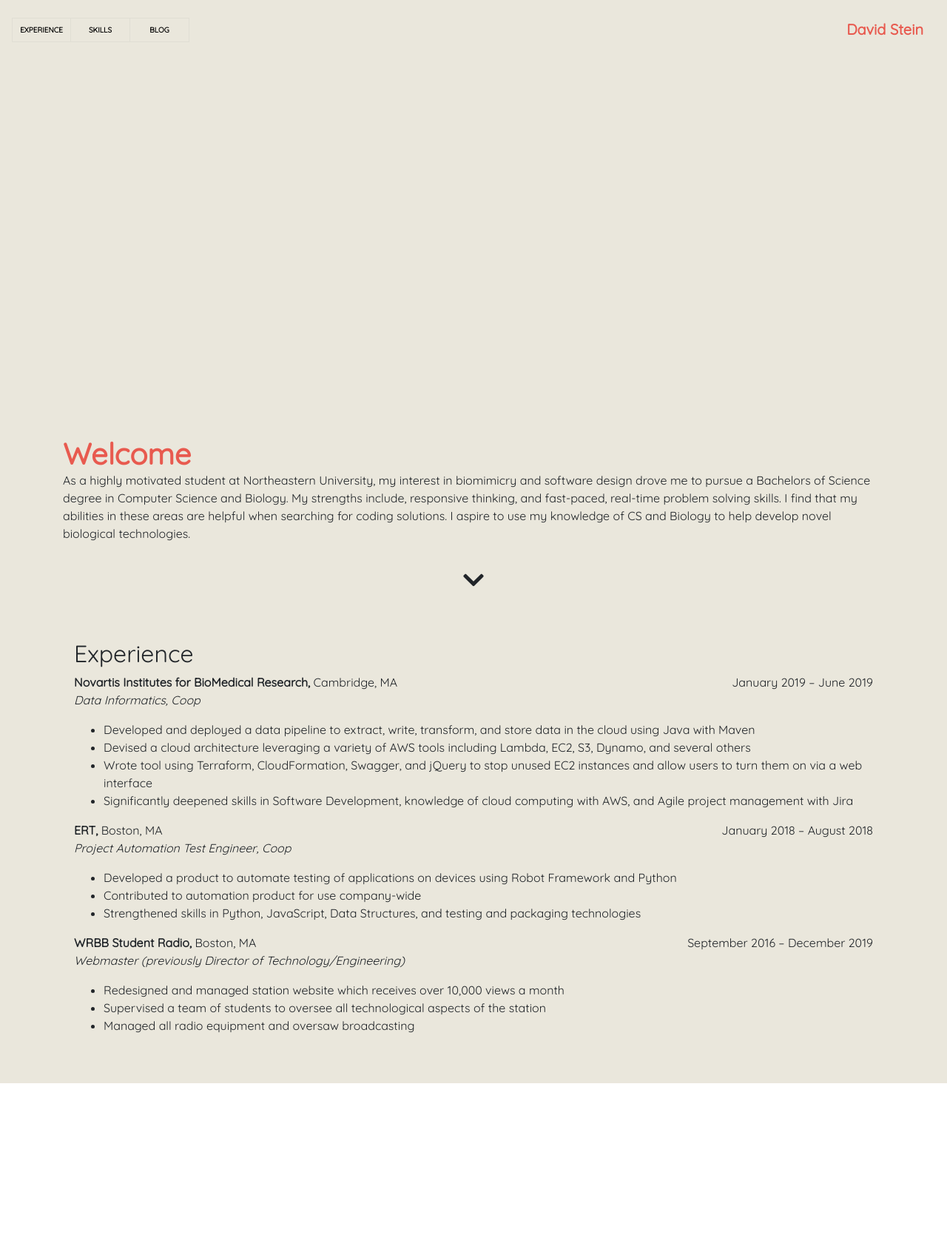
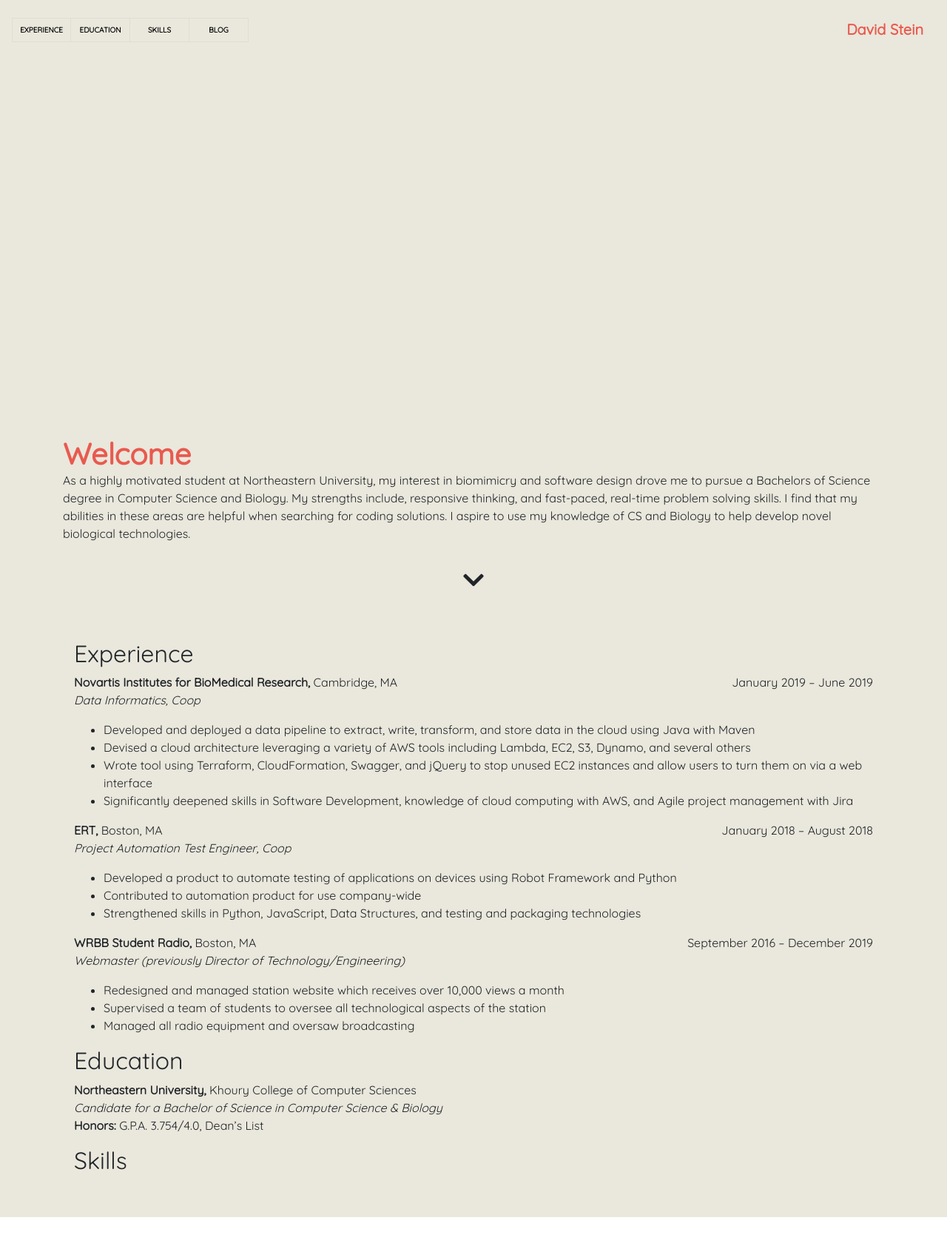
Before and after one commit to davidfstein/davidfstein.github.io, a React app: page / in a window 1280 px wide. Shown: the top 1684 px of the page at 74% size. Before the commit the page ends 1524 px from the top, so only its background shows below. Built offline with nearby package versions, Linux system fonts and the light colour scheme.

Commit message:
added analytics

```diff
--- a/package.json
+++ b/package.json
@@ -54,6 +54,7 @@
     "react-app-polyfill": "^1.0.1",
     "react-dev-utils": "^9.0.1",
     "react-dom": "^16.8.6",
+    "react-ga": "^2.6.0",
     "react-router-dom": "^5.0.1",
     "reactstrap": "^8.0.0",
     "resolve": "1.10.0",
--- a/src/App.js
+++ b/src/App.js
@@ -1,4 +1,5 @@
 import React from 'react';
+import ReactGA from 'react-ga';
 import Header from './components/header/header';
 import About from './components/about/about';
 import ContentButton from './components/contentButton/contentButton';
@@ -7,6 +8,10 @@ import Footer from './components/footer/footer';
 import './App.css';
 
 function App() {
+
+  ReactGA.initialize('UA-143816139-1');
+  ReactGA.pageview(window.location.pathname + window.location.search);
+
   return (
     <div>
       <Header />
--- a/src/components/about/about.css
+++ b/src/components/about/about.css
@@ -1,4 +1,4 @@
-.company {
+.company, .honors {
     font-weight: bold;
 }
 
--- a/src/components/about/about.js
+++ b/src/components/about/about.js
@@ -52,6 +52,16 @@ export default class About extends React.Component {
                         </li>
                     </ul>
                 </Col>
+                <Col id="education">
+                    <h2>Education</h2>
+                    <p><span className="company">Northeastern University,</span> Khoury College of Computer Sciences<br/>
+                    <span className="job-title">Candidate for a Bachelor of Science in Computer Science &amp; Biology</span><br/>
+                    <span className="honors">Honors:</span> G.P.A. 3.754/4.0, Dean’s List
+                    </p>
+                </Col>
+                <Col id="skills">
+                    <h2>Skills</h2>
+                </Col>
             </Container>
         )
     }
--- a/src/components/header/header.js
+++ b/src/components/header/header.js
@@ -66,6 +66,9 @@ class Header extends React.Component {
                         <NavLink href="/#experience">Experience</NavLink>
                     </NavItem>
                     <NavItem>
+                        <NavLink href="/#education">Education</NavLink>
+                    </NavItem>
+                    <NavItem>
                         <NavLink href="/#skills">Skills</NavLink>
                     </NavItem>
                     <NavItem>
```
Also changed, not shown: 1 other file (tests, documents, lock files or other folders).
